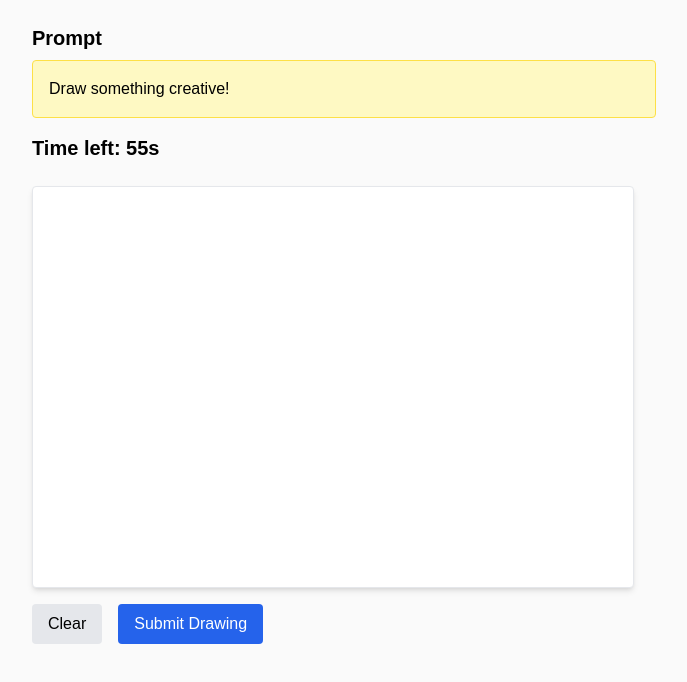
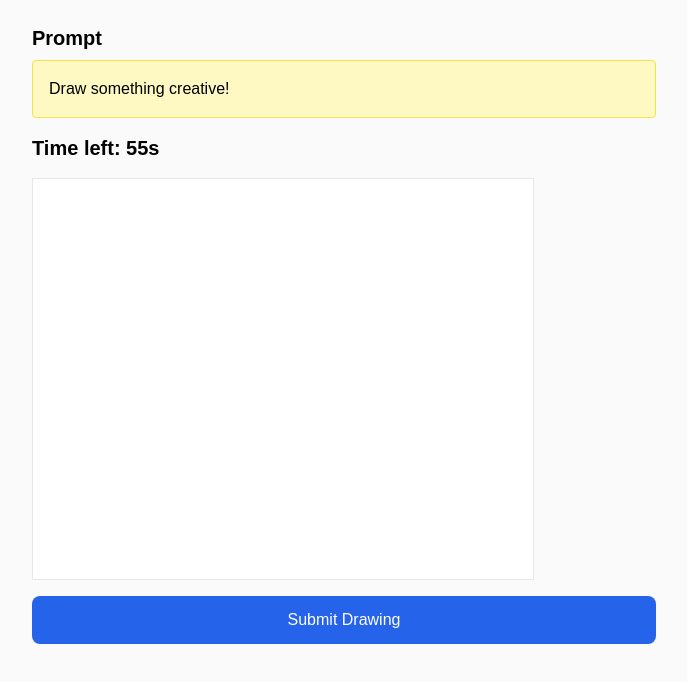
Before and after one commit to emark-cloud/genlayer-sketchmatch, a Next.js app: page /room/1/draw in a window 1280 px wide. Shown: the top 682 px of the page, without its empty margins (296-983 px from the left). Built offline with nearby package versions, Linux system fonts and the light colour scheme; no server answers.

Commit message:
Update DrawingCanvas.tsx

```diff
--- a/components/DrawingCanvas.tsx
+++ b/components/DrawingCanvas.tsx
@@ -1,103 +1,81 @@
 "use client";
 
-import { useRef, useEffect, useState } from "react";
+import { useRef } from "react";
 
-interface DrawingCanvasProps {
+interface Props {
   onSubmit: (dataUrl: string) => void;
   disabled?: boolean;
 }
 
-export default function DrawingCanvas({ onSubmit, disabled }: DrawingCanvasProps) {
-  const canvasRef = useRef<HTMLCanvasElement | null>(null);
-  const ctxRef = useRef<CanvasRenderingContext2D | null>(null);
+export default function DrawingCanvas({ onSubmit, disabled }: Props) {
+  const canvasRef = useRef<HTMLCanvasElement>(null);
+  const drawing = useRef(false);
 
-  const [isDrawing, setIsDrawing] = useState(false);
+  function getCtx() {
+    return canvasRef.current?.getContext("2d");
+  }
 
-  useEffect(() => {
-    const canvas = canvasRef.current;
-    if (!canvas) return;
+  function startDraw(e: React.MouseEvent) {
+    if (disabled) return;
+    drawing.current = true;
+    draw(e);
+  }
 
-    canvas.width = 600;
-    canvas.height = 400;
+  function endDraw() {
+    drawing.current = false;
+  }
 
-    const ctx = canvas.getContext("2d");
+  function draw(e: React.MouseEvent) {
+    if (!drawing.current || disabled) return;
+
+    const canvas = canvasRef.current!;
+    const rect = canvas.getBoundingClientRect();
+    const ctx = getCtx();
     if (!ctx) return;
 
+    ctx.lineWidth = 4;
     ctx.lineCap = "round";
-    ctx.lineJoin = "round";
-    ctx.lineWidth = 4;
     ctx.strokeStyle = "#000";
 
-    ctxRef.current = ctx;
-  }, []);
-
-  function startDrawing(e: any) {
-    if (disabled) return;
-    setIsDrawing(true);
-    const { offsetX, offsetY } = e.nativeEvent;
-    ctxRef.current?.beginPath();
-    ctxRef.current?.moveTo(offsetX, offsetY);
+    ctx.lineTo(e.clientX - rect.left, e.clientY - rect.top);
+    ctx.stroke();
+    ctx.beginPath();
+    ctx.moveTo(e.clientX - rect.left, e.clientY - rect.top);
   }
 
-  function draw(e: any) {
-    if (!isDrawing || disabled) return;
-    const { offsetX, offsetY } = e.nativeEvent;
-    ctxRef.current?.lineTo(offsetX, offsetY);
-    ctxRef.current?.stroke();
-  }
+  function handleSubmit() {
+    if (!canvasRef.current) return;
 
-  function stopDrawing() {
-    setIsDrawing(false);
-    ctxRef.current?.closePath();
-  }
+    const dataUrl = canvasRef.current.toDataURL("image/png");
 
-  function clearCanvas() {
-    const canvas = canvasRef.current;
-    const ctx = ctxRef.current;
-    if (!canvas || !ctx) return;
-    ctx.clearRect(0, 0, canvas.width, canvas.height);
-  }
+    // 🔒 Prevent empty submissions
+    if (!dataUrl || dataUrl.length < 100) {
+      alert("Please draw something before submitting.");
+      return;
+    }
 
-  function submit() {
-    const canvas = canvasRef.current;
-    if (!canvas) return;
-    const dataUrl = canvas.toDataURL("image/png");
     onSubmit(dataUrl);
   }
 
   return (
-    <div className="mt-6">
+    <div className="space-y-4">
       <canvas
         ref={canvasRef}
-        className={`border rounded shadow-md bg-white ${
-          disabled ? "opacity-50" : ""
-        }`}
-        onMouseDown={startDrawing}
+        width={500}
+        height={400}
+        className="border bg-white cursor-crosshair"
+        onMouseDown={startDraw}
+        onMouseUp={endDraw}
         onMouseMove={draw}
-        onMouseUp={stopDrawing}
-        onMouseLeave={stopDrawing}
-        onTouchStart={(e) => startDrawing(e)}
-        onTouchMove={(e) => draw(e)}
-        onTouchEnd={stopDrawing}
       />
 
-      <div className="flex gap-4 mt-4">
-        <button
-          onClick={clearCanvas}
-          disabled={disabled}
-          className="px-4 py-2 bg-gray-200 rounded hover:bg-gray-300 disabled:opacity-50"
-        >
-          Clear
-        </button>
-
-        <button
-          onClick={submit}
-          disabled={disabled}
-          className="px-4 py-2 bg-blue-600 text-white rounded hover:bg-blue-700 disabled:opacity-50"
-        >
-          Submit Drawing
-        </button>
-      </div>
+      <button
+        onClick={handleSubmit}
+        disabled={disabled}
+        className="w-full py-3 bg-blue-600 text-white rounded-lg disabled:opacity-50"
+      >
+        Submit Drawing
+      </button>
     </div>
   );
 }
```
